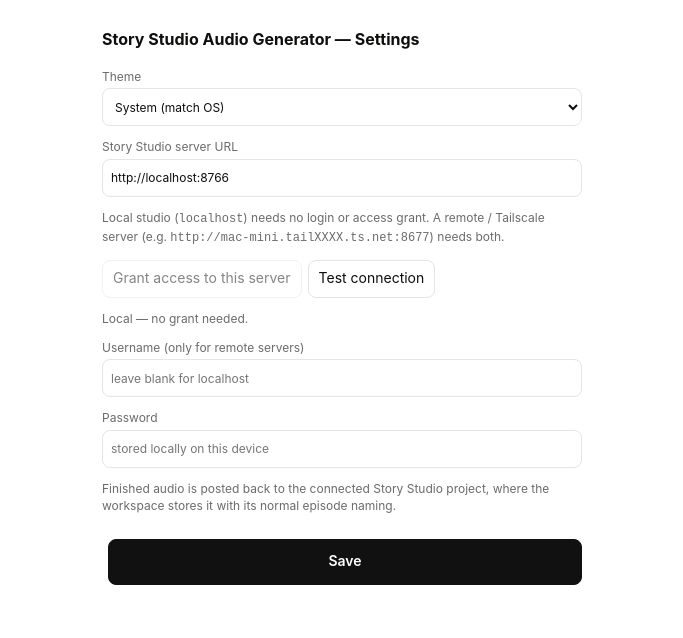
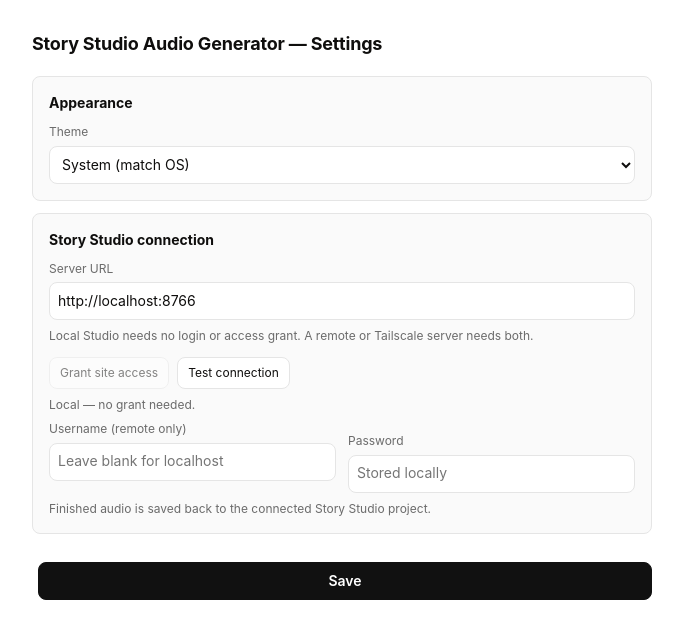
Before and after one commit to theng12/story-studio-audio-generator, a browser extension: page src/options/options.html in a window 1280 px wide. Shown: the whole page, without its empty margins (298-981 px from the left). Drawn offline with Linux system fonts and the light colour scheme.

Commit message:
feat: improve Studio connection recovery

```diff
--- /dev/null
+++ b/src/options/options.css
@@ -0,0 +1,22 @@
+/* Shared settings layout for the Story Studio generator family. */
+.settings-page { width: 100%; min-width: 320px; padding: 28px 16px; }
+.settings-page > .settings-header,
+.settings-page > .settings-section,
+.settings-page > .settings-footer,
+.settings-page .settings-wrap { width: 100%; max-width: 620px; margin-left: auto; margin-right: auto; }
+.settings-page .settings-header { margin-bottom: 16px; }
+.settings-page .settings-header h1 { margin: 0; color: var(--fg); font-size: 18px; font-weight: 650; letter-spacing: -.01em; }
+.settings-page .settings-section { margin: 0 0 12px; padding: 16px; border: 1px solid var(--border); border-radius: 8px; background: var(--surface); }
+.settings-page .settings-section-title { display: block; margin-bottom: 10px; color: var(--fg); font-size: 14px; font-weight: 650; }
+.settings-page .settings-section label { display: block; margin-top: 12px; color: var(--muted); font-size: 12px; }
+.settings-page .settings-section label:first-of-type { margin-top: 0; }
+.settings-page .settings-section input,
+.settings-page .settings-section select { min-height: 38px; margin-top: 5px; border-radius: 8px; font-size: 14px; }
+.settings-page .settings-section .row { margin-top: 12px; }
+.settings-page .hint,
+.settings-page .connection-note { margin: 7px 0 0; color: var(--muted); font-size: 12px; line-height: 1.45; }
+.settings-page .settings-actions { justify-content: flex-start; gap: 8px; }
+.settings-page .settings-actions .btn { min-height: 32px; padding: 0 10px; font-size: 12px; }
+.settings-page .settings-footer { justify-content: space-between; margin-top: 16px; }
+.settings-page .settings-footer .primary { min-height: 38px; padding: 0 14px; }
+@media (max-width: 480px) { .settings-page { padding: 18px 12px; } .settings-page .form-grid-two { grid-template-columns: 1fr; } }
--- a/src/options/options.html
+++ b/src/options/options.html
@@ -4,6 +4,7 @@
     <meta charset="utf-8" />
     <title>Story Studio Audio Generator — Settings</title>
     <link rel="stylesheet" href="../popup/popup.css" />
+    <link rel="stylesheet" href="options.css" />
     <style>
       /* Center the settings column on the full-width options page. */
       body { width: 100%; max-width: none; padding: 24px 16px; }
@@ -11,10 +12,12 @@
     </style>
     <script src="../lib/theme-preload.js"></script>
   </head>
-  <body>
+  <body class="settings-page">
     <div class="settings-wrap">
-    <header><h1>Story Studio Audio Generator — Settings</h1></header>
+    <header class="settings-header"><h1>Story Studio Audio Generator — Settings</h1></header>
 
+    <section class="settings-section">
+      <span class="settings-section-title">Appearance</span>
       <label>Theme
         <select id="theme">
           <option value="system">System (match OS)</option>
@@ -22,31 +25,33 @@
           <option value="dark">Dark</option>
         </select>
       </label>
+    </section>
 
-    <label>Story Studio server URL
+    <section class="settings-section">
+      <span class="settings-section-title">Story Studio connection</span>
+      <label>Server URL
         <input id="studioBaseUrl" placeholder="http://localhost:8677" />
       </label>
-    <p class="muted">Local studio (<code>localhost</code>) needs no login or
-      access grant. A remote / Tailscale server (e.g.
-      <code>http://mac-mini.tailXXXX.ts.net:8677</code>) needs both.</p>
-    <div class="row">
-      <button id="grantAccess">Grant access to this server</button>
-      <button id="testConnection">Test connection</button>
+      <p class="hint">Local Studio needs no login or access grant. A remote or Tailscale server needs both.</p>
+      <div class="row settings-actions">
+        <button id="grantAccess" class="btn">Grant site access</button>
+        <button id="testConnection" class="btn">Test connection</button>
       </div>
-    <p id="grantStatus" class="muted"></p>
-    <p id="testStatus" class="muted"></p>
+      <p id="grantStatus" class="connection-note" aria-live="polite"></p>
+      <p id="testStatus" class="connection-note" aria-live="polite"></p>
 
-    <label>Username <span class="muted">(only for remote servers)</span>
-      <input id="studioUsername" autocomplete="off" placeholder="leave blank for localhost" />
+      <div class="form-grid form-grid-two">
+        <label>Username <span class="muted">(remote only)</span>
+          <input id="studioUsername" autocomplete="off" placeholder="Leave blank for localhost" />
         </label>
         <label>Password
-      <input id="studioPassword" type="password" autocomplete="off" placeholder="stored locally on this device" />
+          <input id="studioPassword" type="password" autocomplete="off" placeholder="Stored locally" />
         </label>
+      </div>
+      <p class="hint">Finished audio is saved back to the connected Story Studio project.</p>
+    </section>
 
-    <p class="muted">Finished audio is posted back to the connected Story Studio
-      project, where the workspace stores it with its normal episode naming.</p>
-
-    <div class="row end">
+    <div class="row end settings-footer">
       <span id="status" class="muted small"></span>
       <button id="save" class="primary">Save</button>
     </div>
--- a/src/popup/popup.css
+++ b/src/popup/popup.css
@@ -206,6 +206,8 @@ label.check input { width: 16px; height: 16px; min-height: 0; margin: 0; padding
 #queueEpisode, #queueProject { width: 100%; }
 .hgroup { display: flex; align-items: center; gap: 8px; }
 .studio-connection { display: flex; align-items: center; justify-content: flex-end; gap: var(--space); margin-top: var(--space); }
+.studio-connection-actions { display: flex; align-items: center; gap: 8px; flex: none; }
+.studio-connection-actions #openStudioSettings { border-color: color-mix(in srgb, var(--danger) 60%, var(--border)); color: var(--danger); }
 .connection-status { min-width: 0; margin-right: auto; color: var(--muted); font-size: 12px; overflow: hidden; text-overflow: ellipsis; white-space: nowrap; }
 .connection-status.connected { color: var(--ok); }
 .connection-status.failed { color: var(--danger); }
--- a/src/popup/popup.js
+++ b/src/popup/popup.js
@@ -42,6 +42,7 @@ async function init() {
   initWhatsNew(manifest.version);
   settings = await getSettings();
   $('openOptions').addEventListener('click', () => chrome.runtime.openOptionsPage());
+  $('openStudioSettings').addEventListener('click', () => chrome.runtime.openOptionsPage());
   $('openProviderPage').addEventListener('click', onOpenProviderPage);
   $('loadVoices').addEventListener('click', loadVoices);
   await initVoices();
@@ -1188,6 +1189,7 @@ function renderConnectionStatus() {
   const out = $('connStatus');
   if (!out || !studioConnectionTest || studioConnectionTest.url !== settings?.studioBaseUrl) return;
   const connected = studioConnectionTest.state === 'connected';
+  $('openStudioSettings').hidden = connected;
   const text = `${connected ? 'Connected' : 'Failed'} · ${testedAtLabel(studioConnectionTest.at)}`;
   out.textContent = text;
   out.title = studioConnectionTest.detail || '';
```
Also changed, not shown: src/popup/popup.html (+4 -1 lines), CHANGELOG.md, manifest.json. Lines whose indentation alone changed are shown as unchanged.
